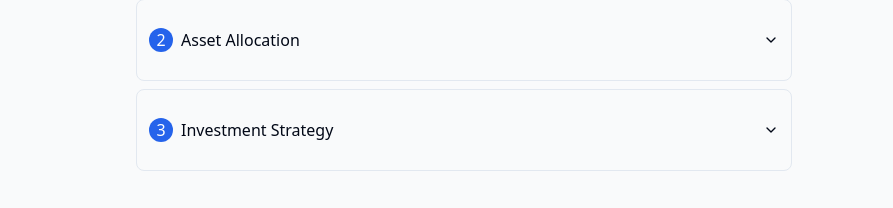
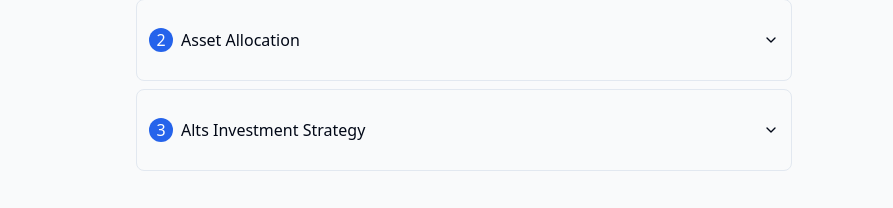
Before and after one commit to Chiefdigit/altsiq-wizard, a React (Vite) app: page / in a window 1280 px wide. Shown: the part 541-749 px from the top of the page, without its empty margins (176-1069 px from the left). Built offline with nearby package versions, Linux system fonts and the light colour scheme.

Commit message:
Rename section label to "Alts Investment Strategy"
Updated the label of the third section in the OnboardingWizard component to "Alts Investment Strategy" for improved clarity and branding.
[skip gpt_engineer]

```diff
--- a/src/components/OnboardingWizard.tsx
+++ b/src/components/OnboardingWizard.tsx
@@ -134,7 +134,7 @@ export const OnboardingWizard = () => {
               <div className="w-6 h-6 rounded-full bg-primary flex items-center justify-center text-white">
                 {activeStep === "complete" ? <Check size={14} /> : "3"}
               </div>
-              <span>Investment Strategy</span>
+              <span>Alts Investment Strategy</span>
             </div>
           </AccordionTrigger>
           <AccordionContent className="pt-6">
```
